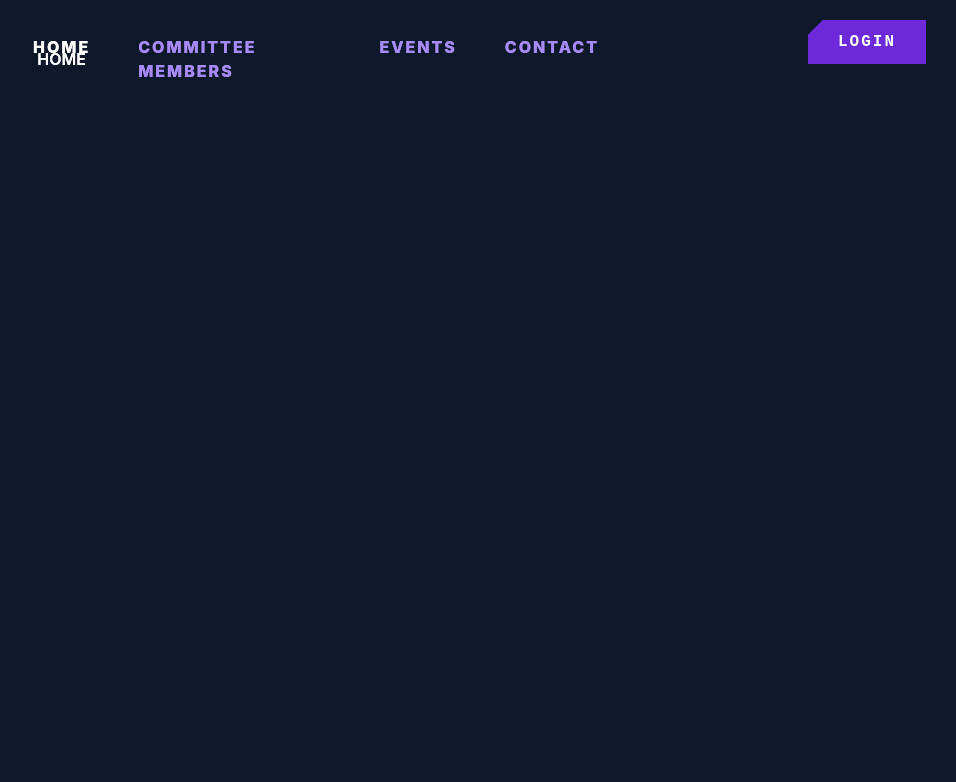
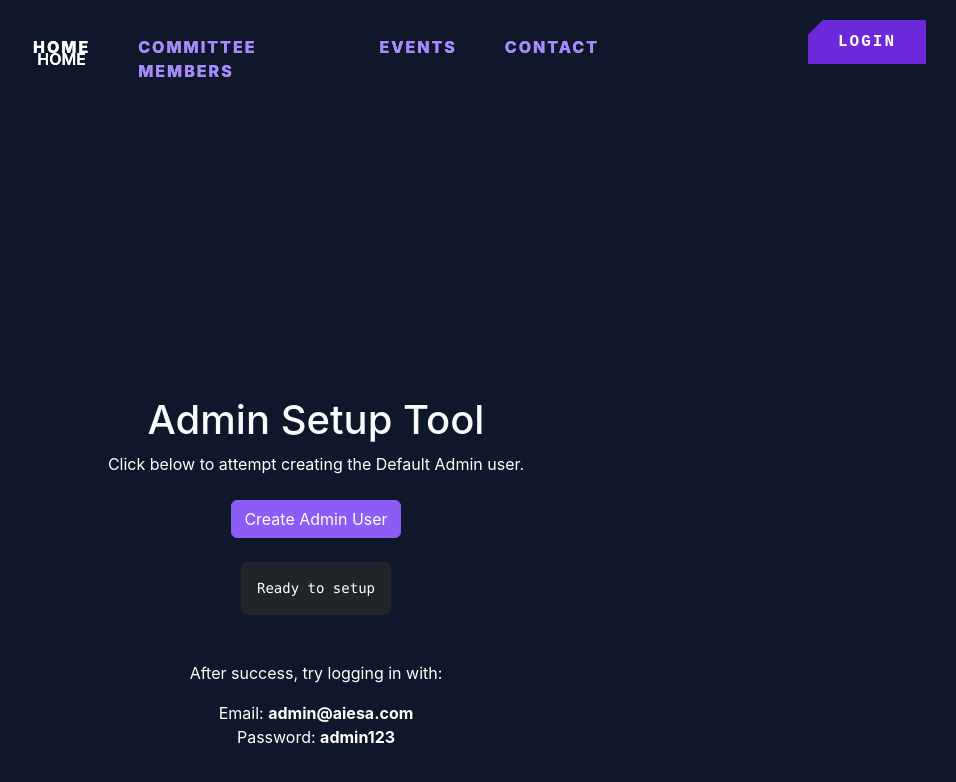
Before and after one commit to prithvi-pat-il/AIESA, a React (Vite) app in the folder client/: page /setup in a window 1280 px wide. Shown: the top 782 px of the page, without its empty margins (324-1280 px from the left). Built offline with nearby package versions, Linux system fonts and the light colour scheme.

Commit message:
Add UI page for manual admin setup

```diff
--- a/client/src/App.tsx
+++ b/client/src/App.tsx
@@ -2,6 +2,7 @@ import { BrowserRouter as Router, Routes, Route } from 'react-router-dom';
 import GooeyNavbar from './components/GooeyNavbar';
 import Home from './pages/Home';
 import Login from './pages/Login';
+import SetupAdmin from './pages/SetupAdmin';
 import Events from './pages/Events';
 import Members from './pages/Members';
 import Contact from './pages/Contact';
@@ -20,6 +21,7 @@ function App() {
         <Route path="/events" element={<Events />} />
         <Route path="/contact" element={<Contact />} />
         <Route path="/login" element={<Login />} />
+        <Route path="/setup" element={<SetupAdmin />} />
 
         <Route element={<ProtectedRoute roles={['member', 'admin']} />}>
           <Route path="/dashboard" element={<CommitteeDashboard />} />
--- /dev/null
+++ b/client/src/pages/SetupAdmin.tsx
@@ -0,0 +1,45 @@
+import { useState } from 'react';
+import API from '../services/api';
+
+const SetupAdmin = () => {
+    const [status, setStatus] = useState<string>('Ready to setup');
+    const [loading, setLoading] = useState(false);
+
+    const handleSetup = async () => {
+        setLoading(true);
+        try {
+            const res = await API.get('/auth/setup-admin');
+            setStatus(JSON.stringify(res.data, null, 2));
+        } catch (err: any) {
+            setStatus('Error: ' + (err.response?.data?.message || err.message));
+        } finally {
+            setLoading(false);
+        }
+    };
+
+    return (
+        <div className="container mt-5 pt-5 text-center text-white">
+            <h1>Admin Setup Tool</h1>
+            <p>Click below to attempt creating the Default Admin user.</p>
+            <button
+                onClick={handleSetup}
+                disabled={loading}
+                className="btn btn-primary d-block mx-auto my-4"
+            >
+                {loading ? 'Processing...' : 'Create Admin User'}
+            </button>
+            <pre className="bg-dark p-3 rounded text-start d-inline-block">
+                {status}
+            </pre>
+            <div className="mt-4">
+                <p>After success, try logging in with:</p>
+                <ul className="list-unstyled">
+                    <li>Email: <strong>admin@aiesa.com</strong></li>
+                    <li>Password: <strong>admin123</strong></li>
+                </ul>
+            </div>
+        </div>
+    );
+};
+
+export default SetupAdmin;
```
